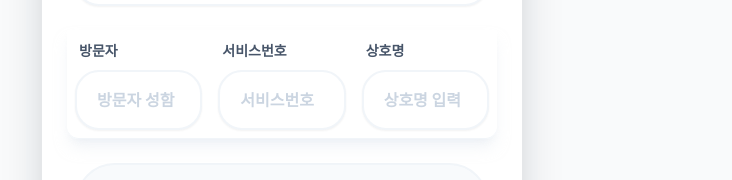
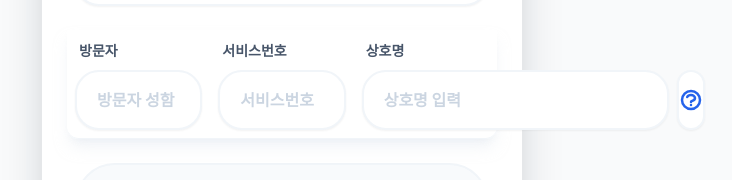
Before and after one commit to bough38-web/inspection-app, a Next.js app: page / in a window 1280 px wide. Shown: the part 205-385 px from the top of the page, without its empty margins (358-1090 px from the left). Built offline with nearby package versions, Linux system fonts and the light colour scheme.

Commit message:
Feat: Add 'Find in Map' button for business name with navigation link

```diff
--- a/app/components/InspectionForm.tsx
+++ b/app/components/InspectionForm.tsx
@@ -88,6 +88,17 @@ export function InspectionForm() {
     const removeImage = (index: number) => {
         setPhotos(prev => prev.filter((_, i) => i !== index));
         setImageUrls(prev => prev.filter((_, i) => i !== index));
+    };
+
+    const handleMapSearch = () => {
+        if (!form.business_name) {
+            alert('상호명을 입력해주세요.');
+            return;
+        }
+        // Open map in new tab with search query for navigation/directions
+        // Using Kakao Map search URL which allows easy navigation
+        const query = encodeURIComponent(form.business_name);
+        window.open(`https://map.kakao.com/link/search/${query}`, '_blank');
     };
 
     async function submit(e: React.FormEvent) {
@@ -293,18 +304,33 @@ export function InspectionForm() {
                                 }`}
                         />
                     </div>
+
                     <div className="space-y-2">
                         <label className={`text-sm font-bold ml-1 ${theme === 'premium-dark' ? 'text-slate-400' : 'text-slate-600'}`}>상호명</label>
+                        <div className="flex gap-2">
                             <input
                                 type="text"
                                 placeholder="상호명 입력"
                                 value={form.business_name}
                                 onChange={e => setForm({ ...form, business_name: e.target.value })}
-                            className={`w-full px-4 py-3 sm:px-5 sm:py-4 rounded-xl sm:rounded-[1.5rem] border-2 transition-all outline-none font-bold text-sm sm:text-base ${theme === 'premium-dark'
+                                className={`flex-1 px-4 py-3 sm:px-5 sm:py-4 rounded-xl sm:rounded-[1.5rem] border-2 transition-all outline-none font-bold text-sm sm:text-base ${theme === 'premium-dark'
                                     ? 'bg-slate-800/50 border-slate-700 text-white focus:border-blue-500 placeholder:text-slate-600'
                                     : 'bg-white border-slate-100 text-slate-800 focus:border-blue-500 placeholder:text-slate-300 shadow-sm'
                                     }`}
                             />
+                            <button
+                                type="button"
+                                onClick={handleMapSearch}
+                                className={`w-[3.5rem] flex items-center justify-center rounded-xl sm:rounded-[1.5rem] border-2 font-black transition-all active:scale-95 ${theme === 'premium-dark'
+                                    ? 'bg-slate-800/50 border-slate-700 text-blue-400 hover:bg-slate-800'
+                                    : 'bg-white border-slate-100 text-blue-600 hover:bg-blue-50 shadow-sm'
+                                    }`}
+                            >
+                                <svg className="w-6 h-6" fill="none" stroke="currentColor" viewBox="0 0 24 24">
+                                    <path strokeLinecap="round" strokeLinejoin="round" strokeWidth={2.5} d="M8.228 9c.549-1.165 2.03-2 3.772-2 2.21 0 4 1.343 4 3 0 1.4-1.278 2.575-3.006 2.907-.542.104-.994.54-.994 1.093m0 3h.01M21 12a9 9 0 11-18 0 9 9 0 0118 0z" />
+                                </svg>
+                            </button>
+                        </div>
                     </div>
                 </div>
 
```
Lines whose indentation alone changed are shown as unchanged.
